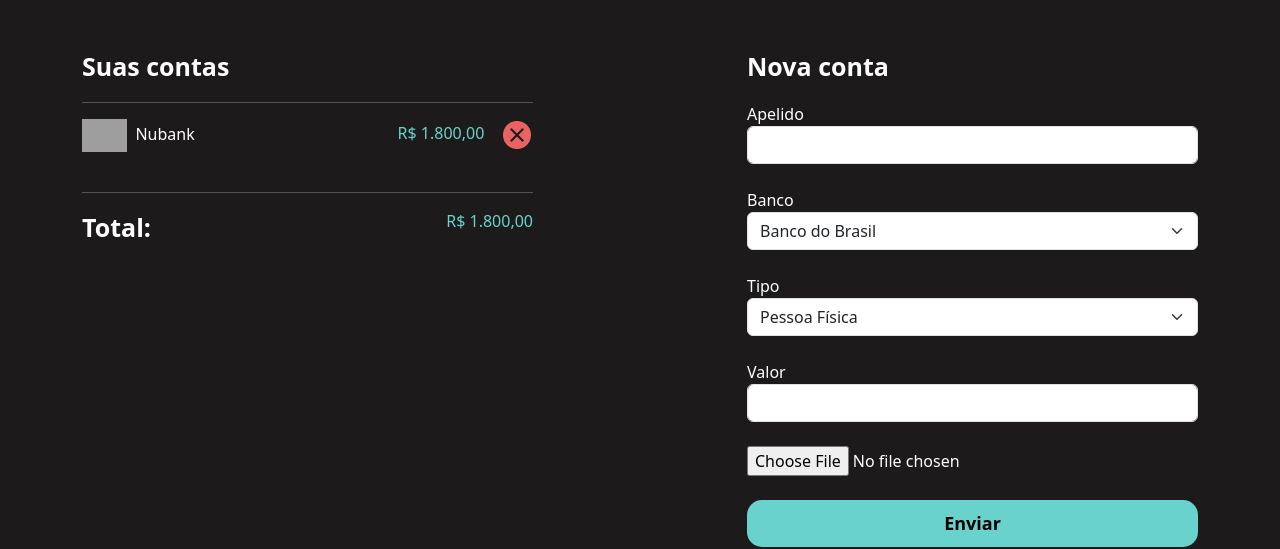
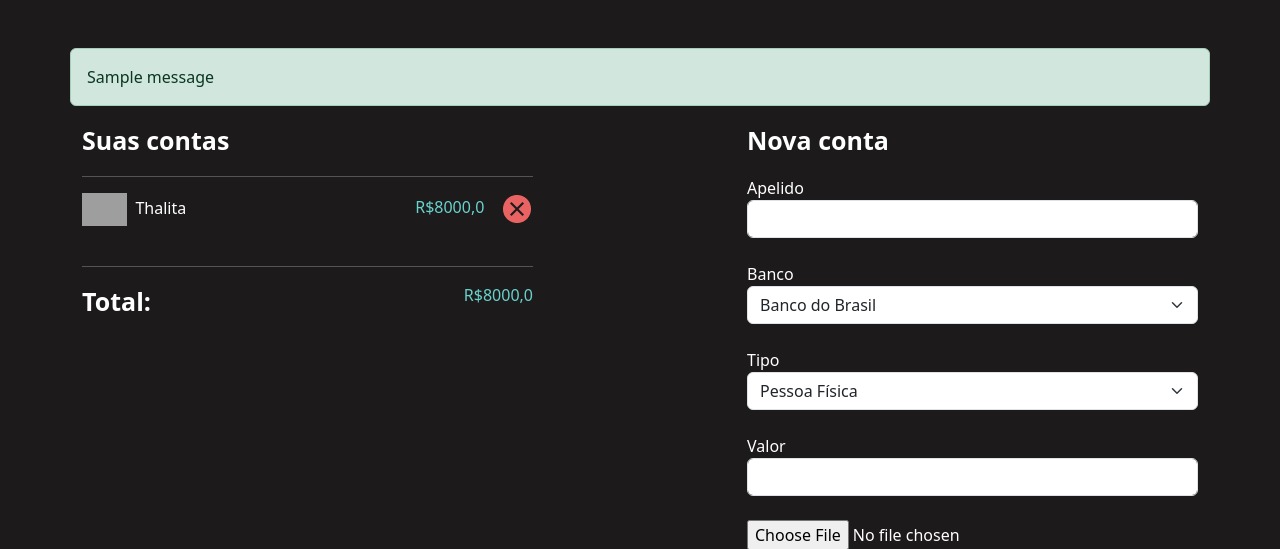
Before and after one commit to thallencar/Pystack-Week-7.0, a Django app: page /perfil/gerenciar/ in a window 1280 px wide. Shown: the part 56-605 px from the top of the page. Run offline with Django 4.2, Linux system fonts and the light colour scheme; data comes from the database, SQL or seed files in the repository; both versions use the stored data as it was after the commit; one stand-in notice (Sample message) is shown; grey boxes are pictures that could not be loaded.

Commit message:
update projeto (funções e interface) e db

```diff
--- a/core/urls.py
+++ b/core/urls.py
@@ -1,7 +1,10 @@
 from django.contrib import admin
 from django.urls import path, include
+from django.conf import settings
+from django.conf.urls.static import static
 
 urlpatterns = [
     path('admin/', admin.site.urls),
     path('perfil/', include('perfil.urls')),
-]
+
+] + static(settings.MEDIA_URL, document_root=settings.MEDIA_ROOT)
--- a/perfil/templates/gerenciar.html
+++ b/perfil/templates/gerenciar.html
@@ -12,26 +12,32 @@
     <br>
     <div class="container">
         <div class="row">
+            {% if messages %}
+                {% for message in messages %}
+                    <div class="alert {{ message.tags }}">{{ message }}</div>
+                {% endfor %}
+            {% endif %}
             <div class="col-md-5">
                 <p class="fonte-destaque">Suas contas</p>
                 <hr>
 
                 <div class="contas">
-
+                    {% for conta in contas %}
 
                         <div class="lista-contas-main">
-                            <span><img width="10%" src="#">&nbsp&nbspNubank</span>
+                            <span><img width="10%" src="{{conta.icone.url}}">&nbsp&nbsp{{conta.apelido}}</span>
 
-                            <span class="total-conta positivo ">R$ 1.800,00&nbsp&nbsp&nbsp <a href="#"><img src="{% static 'perfil/img/exit.png' %}"></a></span>
+                            <span class="total-conta positivo ">R${{conta.valor}}&nbsp&nbsp&nbsp <a href="/perfil/deletar_banco/{{conta.id}}"><img src="{% static 'perfil/img/exit.png' %}"></a></span>
                         </div>
                         <br>
+                    {% endfor %}
 
 
                 </div>
 
                 <hr>
                 <span class="fonte-destaque">Total:</span>
-                <span class="positivo total-conta font-destaque">R$ 1.800,00</span>
+                <span class="positivo total-conta font-destaque">R${{total_contas}}</span>
             </div>
 
             <div class="col-md-2"></div>
@@ -90,7 +96,8 @@
             <div class="col-md-5">
                 <span class="fonte-destaque">Nova categoria</span>
 
-                <form action="" method="POST">
+                <form action="{% url 'cadastrar_categoria' %}" method="POST">
+                {% csrf_token %}
                     <label>Categoria</label>
                     <input type="text" name="categoria" class="form-control">
                     <br>
@@ -109,14 +116,14 @@
                 <span class="fonte-destaque">Suas categoria</span>
                 <br>
                 <div class="contas">
+                    {% for categoria in categorias %}
+                        <div class="lista-contas-main">
+                            <span>{{categoria}}</span>
 
-
-                        <div class="lista-contas-main">
-                            <span>Lazer</span>
-
-                            <span class="total-conta"><a href="#"><img src="#"></a></span>
+                            <span class="total-conta"><a href="{% url 'update_categoria' categoria.id %}"><img src="{% if categoria.essencial %}{% static 'perfil/img/check.png' %}{% else %}{% static 'perfil/img/exit.png' %}{% endif %}"></a></span>
                         </div>
                         <br>
+                    {% endfor %}
 
 
                 </div>
--- a/perfil/urls.py
+++ b/perfil/urls.py
@@ -5,5 +5,8 @@ urlpatterns = [
     path('home/', views.home, name="home"),
     path('gerenciar/', views.gerenciar, name="gerenciar"),
     path('cadastrar_banco', views.cadastrar_banco, name="cadastrar_banco"),
+    path('deletar_banco/<int:id>', views.deletar_banco, name= "deletar_banco"),
+    path('cadastrar_categoria/', views.cadastrar_categoria, name="cadastrar_categoria"),
+    path('update_categoria/<int:id>', views.update_categoria, name="update_categoria"),
 
 ]
--- /dev/null
+++ b/perfil/utils.py
@@ -0,0 +1,6 @@
+def calcula_total(obj, campo):
+    total = 0
+    for i in obj:
+        total += getattr(i, campo)
+
+    return total
--- a/perfil/views.py
+++ b/perfil/views.py
@@ -1,13 +1,23 @@
 from django.shortcuts import render, redirect
 from django.http import HttpResponse
-from .models import Conta
+from .models import Conta, Categoria
+from django.contrib import messages
+from django.contrib.messages  import constants
+from .utils import calcula_total
 
 # Create your views here.
-def home (request):
-    return render(request, 'home.html')
+def home(request):
+    contas = Conta.objects.all()
+    saldo_total = calcula_total(contas, 'valor')
+    return render(request, 'home.html', {'contas': contas, 'saldo_total': saldo_total,})
 
 def gerenciar (request):
-    return render(request, 'gerenciar.html')
+    contas = Conta.objects.all()
+    categorias = Categoria.objects.all()
+
+    total_contas = calcula_total(contas, 'valor')
+
+    return render(request, 'gerenciar.html', {'contas' : contas, 'total_contas': total_contas, 'categorias' : categorias})
 
 def cadastrar_banco(request):
     apelido = request.POST.get('apelido')
@@ -15,6 +25,14 @@ def cadastrar_banco(request):
     tipo = request.POST.get('tipo')
     valor = request.POST.get('valor')
     icone = request.FILES.get('icone')
+
+    if len(apelido.strip()) == 0 or len(valor.strip()) == 0:
+        messages.add_message(request, constants.WARNING, 'Preencha todos os campos!')
+        return redirect('/perfil/gerenciar/')
+        #Mensagem de erro
+
+
+
 
     conta = Conta(
         apelido = apelido,
@@ -26,4 +44,34 @@ def cadastrar_banco(request):
 
     conta.save()
 
+    messages.add_message(request, constants.SUCCESS, 'Conta cadastrada com sucesso!')
     return redirect('/perfil/gerenciar/')
+
+def deletar_banco(request, id):
+    conta = Conta.objects.get(id=id)
+    conta.delete()
+
+    messages.add_message(request, constants.SUCCESS, 'Conta deletada com sucesso.')
+    return redirect('/perfil/gerenciar/')
+
+def cadastrar_categoria(request):
+    nome = request.POST.get('categoria')
+    essencial = bool(request.POST.get('essencial'))
+
+    categoria = Categoria(
+        categoria=nome,
+        essencial=essencial
+    )
+
+    categoria.save()
+
+    messages.add_message(request, constants.SUCCESS, 'Categoria cadastrada com sucesso')
+    return redirect('/perfil/gerenciar/')
+
+def update_categoria(request, id):
+    categoria = Categoria.objects.get(id=id)
+    categoria.essencial = not categoria.essencial
+
+    categoria.save()
+
+    return redirect('/perfil/gerenciar/')
```
Also changed, not shown: core/settings.py (+10 -0 lines), perfil/templates/home.html (+6 -5 lines), db.sqlite3.
